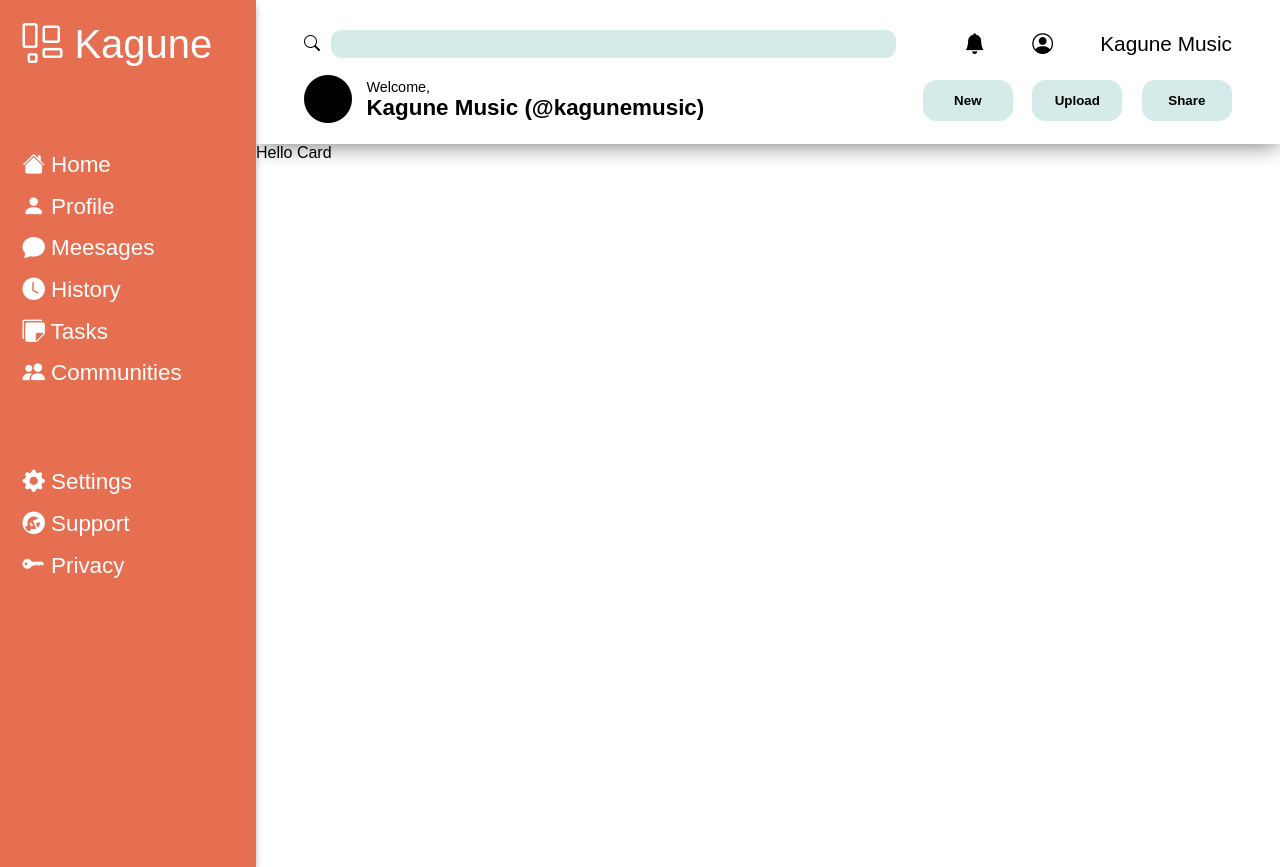
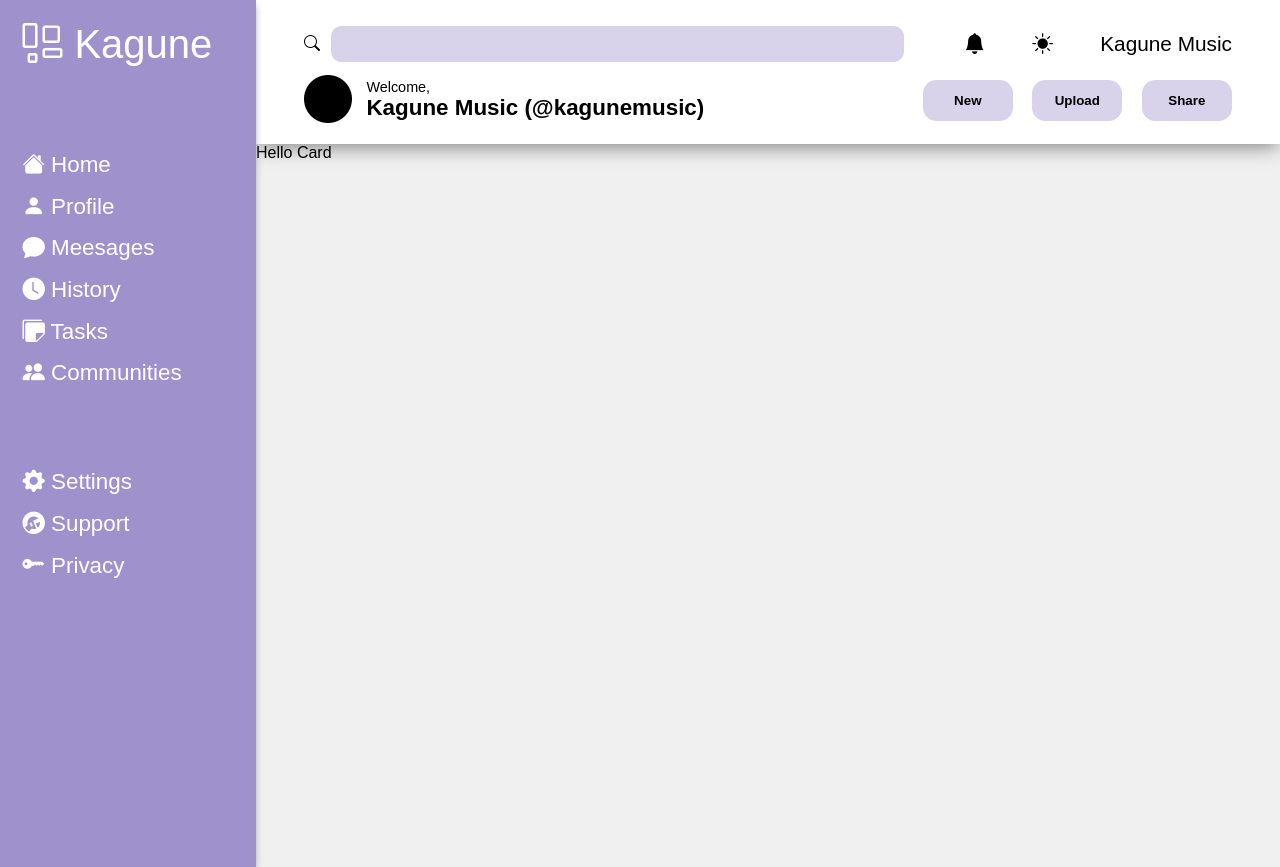
Before and after one commit to kagunecode/admin-page, a plain HTML site: page index.html in a window 1280 px wide. Drawn offline with nearby package versions, Linux system fonts and the light colour scheme; a web font is replaced by a local one.

Commit message:
Added some animations. Changed color palette.

```diff
--- a/css/styles.css
+++ b/css/styles.css
@@ -5,9 +5,10 @@ body {
     --background-color: white;
     --text-color: black;
     --text-color-bg: white;
-    --sidebar-background: rgb(231, 111, 81);
-    --focus-color: rgb(42, 157, 143);
-    --bar-background: rgba(42, 157, 143, 0.2);
+    --sidebar-background: #9F91CC;
+    --focus-color: #5C4B99;
+    --bar-background: rgba(159, 145, 204, 0.4);
+    --main-container-background: rgba(49, 49, 49, 0.07);
 
     font-family: 'REM', sans-serif;
 
@@ -43,6 +44,11 @@ a {
 
 .sidebar-item {
     margin-bottom: .7em;
+    transition-duration: 0.3s;
+}
+
+.sidebar-item:hover {
+    margin-left: 1em;
 }
 
 .container {
@@ -73,7 +79,7 @@ input {
     border: none;
     width: 90%;
     height: 1.5em;
-    padding: .3em;
+    padding: .6em;
     background-color: var(--bar-background);
     margin-left: .5em;
 }
@@ -99,11 +105,13 @@ input {
     border-radius: 1em;
     padding: 1em 1.5em;
     transition-duration: 0.3s;
+    color: var(--text-color);
 }
 
 .top-button:hover {
     cursor: pointer;
     background-color: var(--focus-color);
+    color: var(--text-color-bg);
 }
 
 .user-welcome {
@@ -137,3 +145,7 @@ input {
     font-size: .9rem;
     font-weight: 200;
 }
+
+.main-container {
+    background-color: var(--main-container-background);
+}
--- a/index.html
+++ b/index.html
@@ -31,13 +31,13 @@
 
             <div class="searchbar-container">
                 <form action="/" method="GET" class="search">
-                    <label for="searchbar"><i class="bi bi-search"></i></label>
+                    <label for="searchbar"><a href=""><i class="bi bi-search"></i></a></label>
                     <input id="searchbar" type="text">
                 </form>
             </div>
             <div class="right-container">
                 <a href=""><i class="bi bi-bell-fill"></i></a>
-                <a href=""><i class="bi bi-person-circle"></i></a>
+                <a href=""><i class="bi bi-brightness-high-fill"></i></i></a>
                 <div>Kagune Music</div>
             </div>
 
@@ -52,7 +52,7 @@
             </div>
         </div>
 
-        <div class="card-contents">
+        <div class="main-container">
             Hello Card
         </div>
     </div>
```
